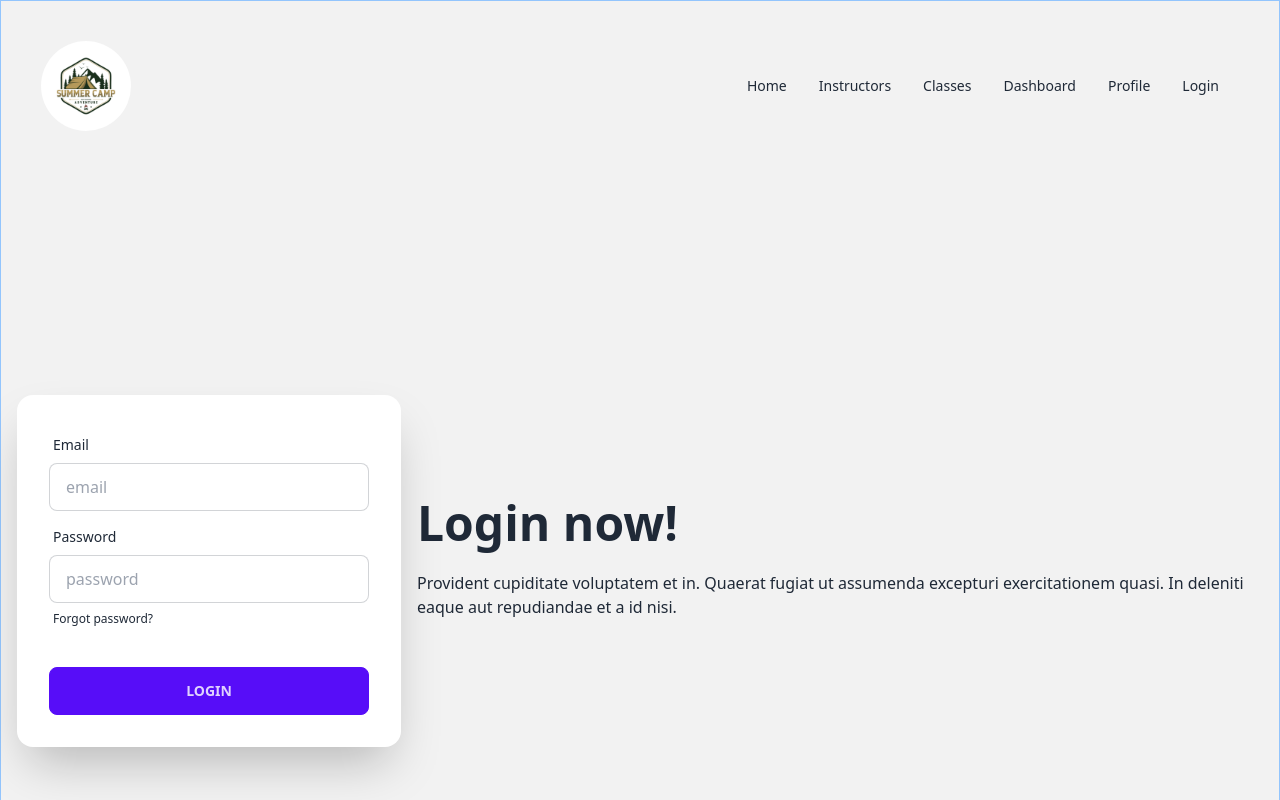
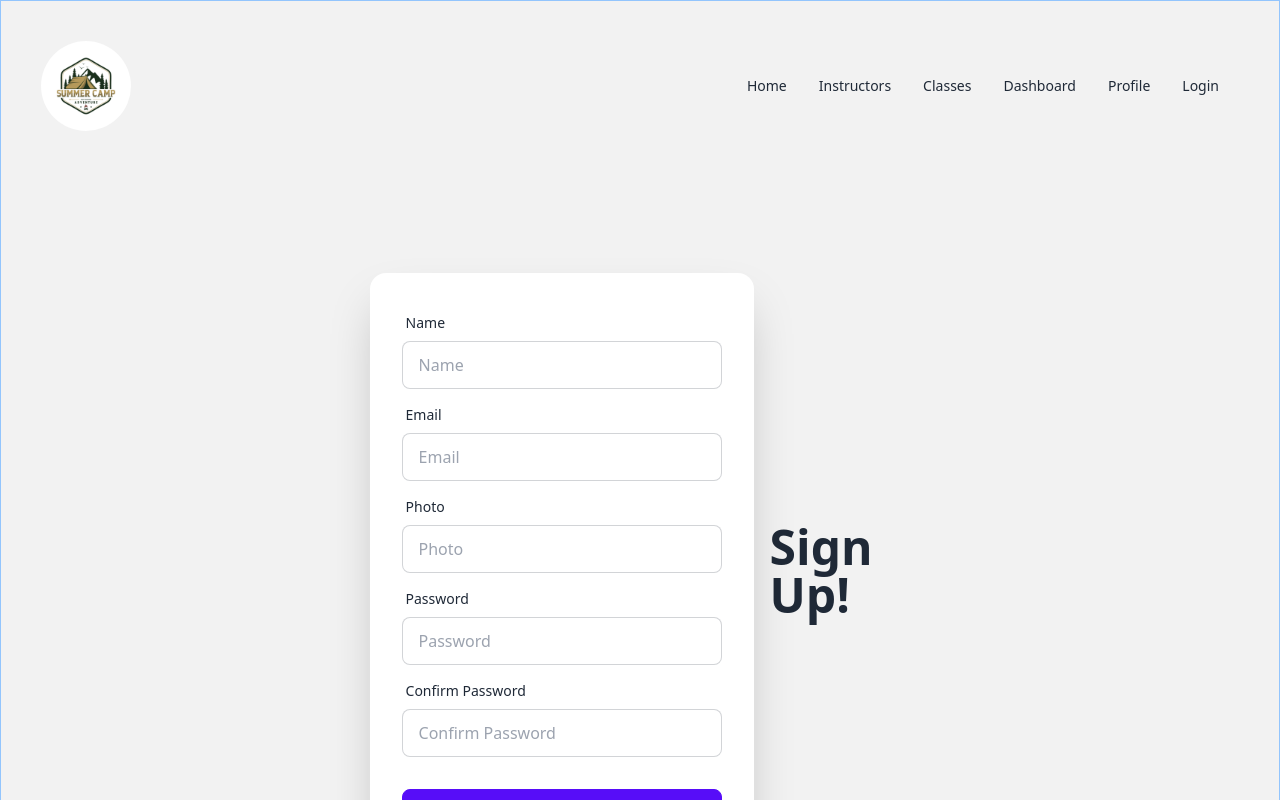
Before and after one commit to mahfuzurrahman4044/Summer-Camp, a React (Vite) app: page /signup in a window 1280 px wide. Shown: the top 800 px of the page. Built offline with nearby package versions, Linux system fonts and the light colour scheme.

Commit message:
signup page design

```diff
--- a/src/Account/Login.jsx
+++ b/src/Account/Login.jsx
@@ -7,9 +7,7 @@ const Login = () => {
             <div className="hero min-h-screen bg-base-200">
                 <div className="hero-content flex-col lg:flex-row-reverse">
                     <div className="text-center lg:text-left">
-                        <h1 className="text-5xl font-bold">Login now!</h1>
-                        <p className="py-6">Provident cupiditate voluptatem et in. Quaerat fugiat ut assumenda excepturi exercitationem quasi. In deleniti eaque aut repudiandae et a id nisi.</p>
-                    </div>
+                        <h1 className="text-5xl font-bold">Login now!</h1></div>
                     <div className="card flex-shrink-0 w-full max-w-sm shadow-2xl bg-base-100">
                         <div className="card-body">
                             <div className="form-control">
--- a/src/Account/SignUp.jsx
+++ b/src/Account/SignUp.jsx
@@ -1,7 +1,16 @@
+import { useState } from "react";
 import { useForm } from "react-hook-form";
 
 const SignUp = () => {
     const { register, handleSubmit, reset, formState: { errors } } = useForm();
+    const [error, setError] = useState("");
+
+    const onSubmit = (data) => {
+        console.log(data.name);
+        if (data.password !== data.confirmPassword) {
+            setError("Password doesn't matched")
+        }
+    }
 
 
     return (
@@ -9,30 +18,64 @@ const SignUp = () => {
             <div className="hero min-h-screen bg-base-200">
                 <div className="hero-content flex-col lg:flex-row-reverse">
                     <div className="text-center lg:text-left">
-                        <h1 className="text-5xl font-bold">Login now!</h1>
-                        <p className="py-6">Provident cupiditate voluptatem et in. Quaerat fugiat ut assumenda excepturi exercitationem quasi. In deleniti eaque aut repudiandae et a id nisi.</p>
+                        <h1 className="text-5xl font-bold">Sign Up!</h1>
                     </div>
                     <div className="card flex-shrink-0 w-full max-w-sm shadow-2xl bg-base-100">
-                        <div className="card-body">
+                        <form onSubmit={handleSubmit(onSubmit)} className="card-body">
+                            <div className="form-control">
+                                <label className="label">
+                                    <span className="label-text">Name</span>
+                                </label>
+                                <input type="text" {...register("name", { required: true })} placeholder="Name" className="input input-bordered" />
+                            </div>
                             <div className="form-control">
                                 <label className="label">
                                     <span className="label-text">Email</span>
                                 </label>
-                                <input type="text" placeholder="email" className="input input-bordered" />
+                                <input type="text" {...register("email", { required: true })} placeholder="Email" className="input input-bordered" />
                             </div>
+                            <div className="form-control">
+                                <label className="label">
+                                    <span className="label-text">Photo</span>
+                                </label>
+                                <input type="text" {...register("photoURL", { required: true })} placeholder="Photo" className="input input-bordered" />
+                            </div>
+
                             <div className="form-control">
                                 <label className="label">
                                     <span className="label-text">Password</span>
                                 </label>
-                                <input type="text" placeholder="password" className="input input-bordered" />
+                                <input type="password"  {...register("password", {
+                                    required: true,
+                                    minLength: 6,
+                                    maxLength: 20,
+                                    pattern: /(?=.*[A-Z])(?=.*[!@#$&*])(?=.*[0-9])(?=.*[a-z])/
+                                })} placeholder="Password" className="input input-bordered" />
+                                {errors.password?.type === 'required' && <p className="text-red-600">Password is required</p>}
+                                {errors.password?.type === 'minLength' && <p className="text-red-600">Password must be 6 characters</p>}
+                                {errors.password?.type === 'maxLength' && <p className="text-red-600">Password must be less than 20 characters</p>}
+                                {errors.password?.type === 'pattern' && <p className="text-red-600">Password must have one Uppercase one lower case, one number and one special character.</p>}
+                            </div>
+                            <div className="form-control">
                                 <label className="label">
-                                    <a href="#" className="label-text-alt link link-hover">Forgot password?</a>
+                                    <span className="label-text">Confirm Password</span>
                                 </label>
+                                <input type="password"  {...register("confirmPassword", {
+                                    required: true,
+                                    minLength: 6,
+                                    maxLength: 20,
+                                    pattern: /(?=.*[A-Z])(?=.*[!@#$&*])(?=.*[0-9])(?=.*[a-z])/
+                                })} placeholder="Confirm Password" className="input input-bordered" />
+                                {errors.confirmPassword?.type === 'required' && <p className="text-red-600">Password is required</p>}
+                                {errors.confirmPassword?.type === 'minLength' && <p className="text-red-600">Password must be more than 6 character</p>}
+                                {errors.confirmPassword?.type === 'maxLength' && <p className="text-red-600">Password must be less than 20 character</p>}
+                                {errors.confirmPassword?.type === 'pattern' && <p className="text-red-600">Password must have one Uppercase one lower case, one number and one special character.</p>}
+                                <p className="text-red-600">{error}</p>
                             </div>
                             <div className="form-control mt-6">
-                                <button className="btn btn-primary">Login</button>
+                                <button className="btn btn-primary">Sign Up</button>
                             </div>
-                        </div>
+                        </form>
                     </div>
                 </div>
             </div>
```
